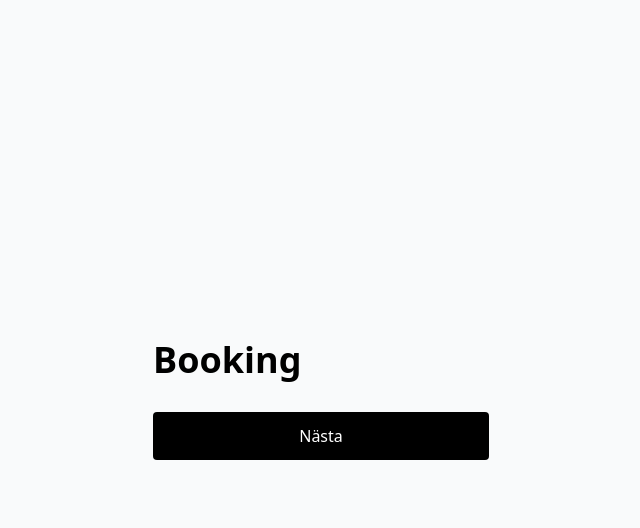
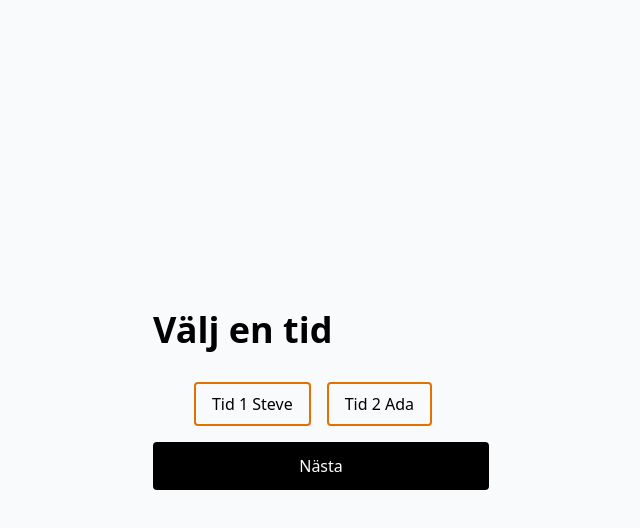
Before and after one commit to AlexSaxena/bookingApp, a React (Vite) app in the folder frontend/: page / in a window 1280 px wide. Both pictures are taken after a click on the button "Boka". Shown: the top 528 px of the page, without its empty margins (319-959 px from the left). Built offline with nearby package versions, Linux system fonts and the light colour scheme.

Commit message:
Adds state for different steps

```diff
--- a/frontend/src/App.tsx
+++ b/frontend/src/App.tsx
@@ -4,6 +4,12 @@ type Step = "landing" | "booking" | "personalInfo" | "confirmation";
 
 function App() {
   const [step, setStep] = useState<Step>("landing");
+  const [name, setName] = useState<string>("");
+  const [room, setRoom] = useState<{
+    roomId: number;
+    date: string;
+    hour: number;
+  } | null>(null);
 
   if (step === "landing") {
     return (
@@ -24,7 +30,25 @@ function App() {
     return (
       <div className="min-h-screen grid place-items-center bg-gray-50">
         <div className="max-w-sm w-full p-6 text-center">
-          <h1 className="text-4xl font-bold mb-8 text-left">Booking</h1>
+          <h1 className="text-4xl font-bold mb-8 text-left">Välj en tid</h1>
+          <div>
+            <button
+              onClick={() =>
+                setRoom({ roomId: 1, date: "2024-07-01", hour: 9 })
+              }
+              className="rounded py-2 border-amber-600 border-2 px-4 mr-4 mb-4 hover:bg-amber-600 hover:text-white cursor-pointer"
+            >
+              Tid 1 Steve
+            </button>
+            <button
+              onClick={() =>
+                setRoom({ roomId: 2, date: "2024-07-01", hour: 10 })
+              }
+              className="rounded py-2 border-amber-600 border-2 px-4 mr-4 mb-4 hover:bg-amber-600 hover:text-white cursor-pointer"
+            >
+              Tid 2 Ada
+            </button>
+          </div>
           <button
             onClick={() => setStep("personalInfo")}
             className="w-full px-6 py-3 rounded bg-black text-white"
@@ -39,12 +63,20 @@ function App() {
     return (
       <div className="min-h-screen grid place-items-center bg-gray-50">
         <div className="max-w-sm w-full p-6 text-center">
-          <h1 className="text-4xl font-bold mb-8 text-left">Personal Info</h1>
+          <h1 className="text-4xl font-bold mb-8 text-left">Vem bokar?</h1>
+          <p className="font-bold text-left mb-2">Förnamn och efternamn</p>
+          <input
+            type="text"
+            value={name}
+            onChange={(e) => setName(e.target.value)}
+            placeholder="Skriv ditt fullständiga namn här"
+            className="w-full mb-4 px-4 py-2 border border-gray-300 rounded focus:outline-none focus:ring-2 focus:ring-blue-500"
+          />
           <button
             onClick={() => setStep("confirmation")}
             className="w-full px-6 py-3 rounded bg-black text-white"
           >
-            Nästa
+            Boka
           </button>
         </div>
       </div>
@@ -54,11 +86,18 @@ function App() {
     return (
       <div className="min-h-screen grid place-items-center bg-gray-50">
         <div className="max-w-sm w-full p-6 text-center">
-          <h1 className="text-3xl font-bold mb-8 text-left">
+          <h1 className="text-2xl font-bold mb-8 text-left">
             Ditt rum är nu bokat!
           </h1>
+          <p>
+            Du är {name} och valde rum {room?.roomId} {room?.date}
+            {room?.hour}
+          </p>
           <button
-            onClick={() => setStep("landing")}
+            onClick={() => {
+              setStep("landing");
+              setName("");
+            }}
             className="w-full px-6 py-3 rounded bg-black text-white"
           >
             Tillbaka
```
